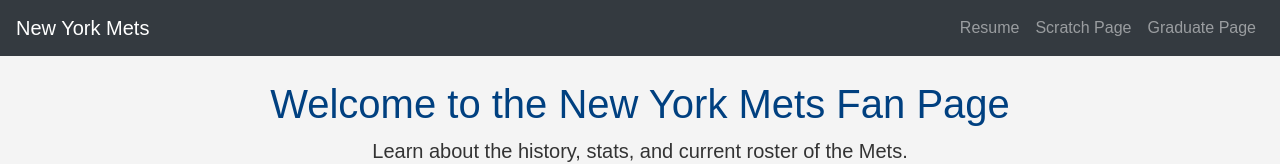
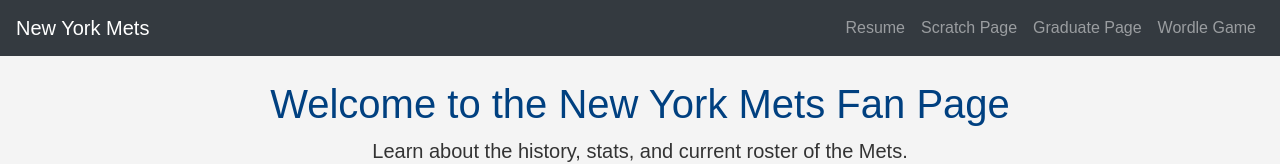
Before and after one commit to bray0311/new-york-mets-website, a plain HTML site: page index.html in a window 1280 px wide. Shown: the top 164 px of the page. Drawn offline with nearby package versions, Linux system fonts and the light colour scheme; files that its build step writes are made by us from their sources.

Commit message:
Update index.html

```diff
--- a/index.html
+++ b/index.html
@@ -13,12 +13,14 @@
 </head>
 <body>
     <!-- Navigation Bar -->
+    </nav>
 <nav class="navbar navbar-expand-lg navbar-dark bg-dark">
     <a class="navbar-brand" href="index.html">New York Mets</a>
     <ul class="navbar-nav ml-auto">
         <li class="nav-item"><a class="nav-link" href="resume.html">Resume</a></li>
         <li class="nav-item"><a class="nav-link" href="scratch.html">Scratch Page</a></li>
         <li class="nav-item"><a class="nav-link" href="graduate.html">Graduate Page</a></li>
+        <li class="nav-item"><a class="nav-link" href="wordle-clone.html">Wordle Game</a></li>
     </ul>
 </nav>
 
```
Lines whose indentation alone changed are shown as unchanged.
